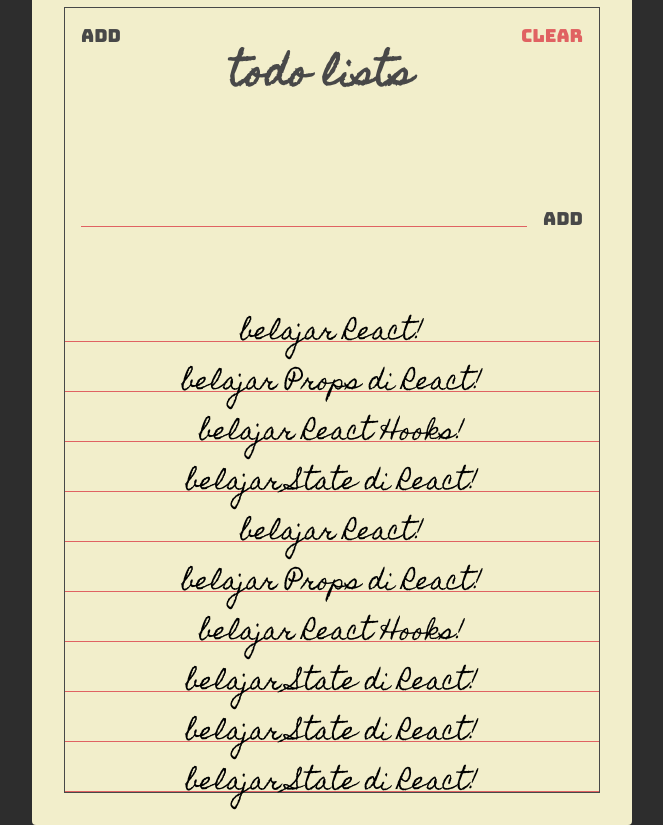
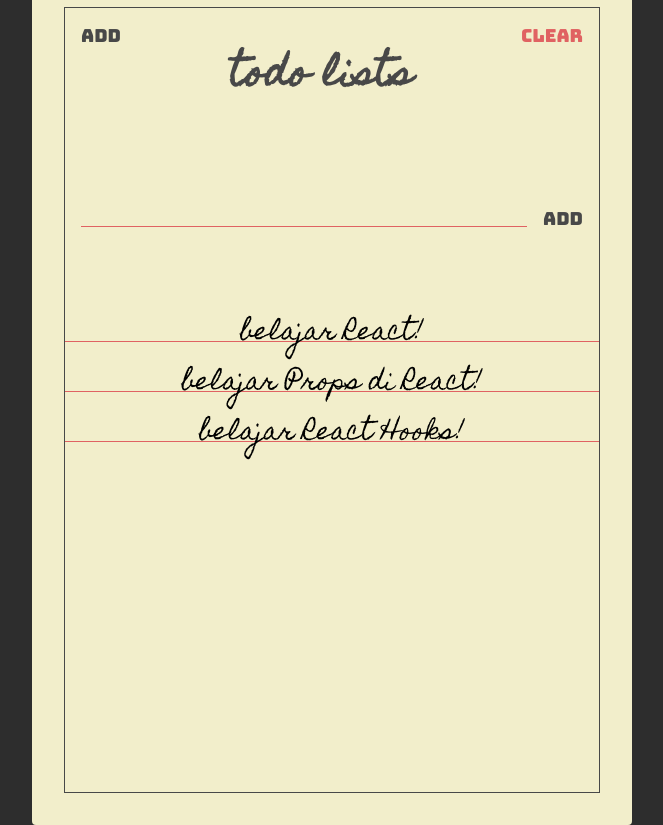
Before and after one commit to anton-sihotang/React-todolist, a React (Create React App) app: page / in a window 1280 px wide. Shown: the whole page, without its empty margins (308-971 px from the left). Built offline with nearby package versions, Linux system fonts and the light colour scheme.

Commit message:
merefactor todos dan todolist component

```diff
--- a/src/components/Todos.jsx
+++ b/src/components/Todos.jsx
@@ -1,41 +1,9 @@
 import React from "react";
+import PropTypes from "prop-types";
 
 import Todo from "./Todo";
 
-const Todos = () => {
-  const todos = [
-    {
-      text: "belajar React!"
-    },
-    {
-      text: "belajar Props di React!"
-    },
-    {
-      text: "belajar React Hooks!"
-    },
-    {
-      text: "belajar State di React!"
-    },
-    {
-      text: "belajar React!"
-    },
-    {
-      text: "belajar Props di React!"
-    },
-    {
-      text: "belajar React Hooks!"
-    },
-    {
-      text: "belajar State di React!"
-    },
-    {
-      text: "belajar State di React!"
-    },
-    {
-      text: "belajar State di React!"
-    }
-  ];
-
+const Todos = ({ todos }) => {
   return (
     <section className="todos">
       {todos.map((todo) => {
@@ -45,4 +13,12 @@
   );
 };
 
+Todos.PropTypes = {
+  todos: PropTypes.arrayOf(
+    PropTypes.shape({
+      text: PropTypes.string
+    })
+  )
+};
+
 export default Todos;
--- a/src/pages/TodoList.jsx
+++ b/src/pages/TodoList.jsx
@@ -1,4 +1,4 @@
-import React from "react";
+import React, { useState } from "react";
 
 import Paper from "../components/Paper";
 import Header from "../components/Header";
@@ -6,11 +6,17 @@
 import Todos from "../components/Todos";
 
 const TodoList = () => {
+  const [todos, setTodos] = useState([
+    { text: "belajar React!" },
+    { text: "belajar Props di React!" },
+    { text: "belajar React Hooks!" }
+  ]);
+
   return (
     <Paper>
       <Header />
       <TodoForm />
-      <Todos />
+      <Todos todos={todos} />
     </Paper>
   );
 };
```
